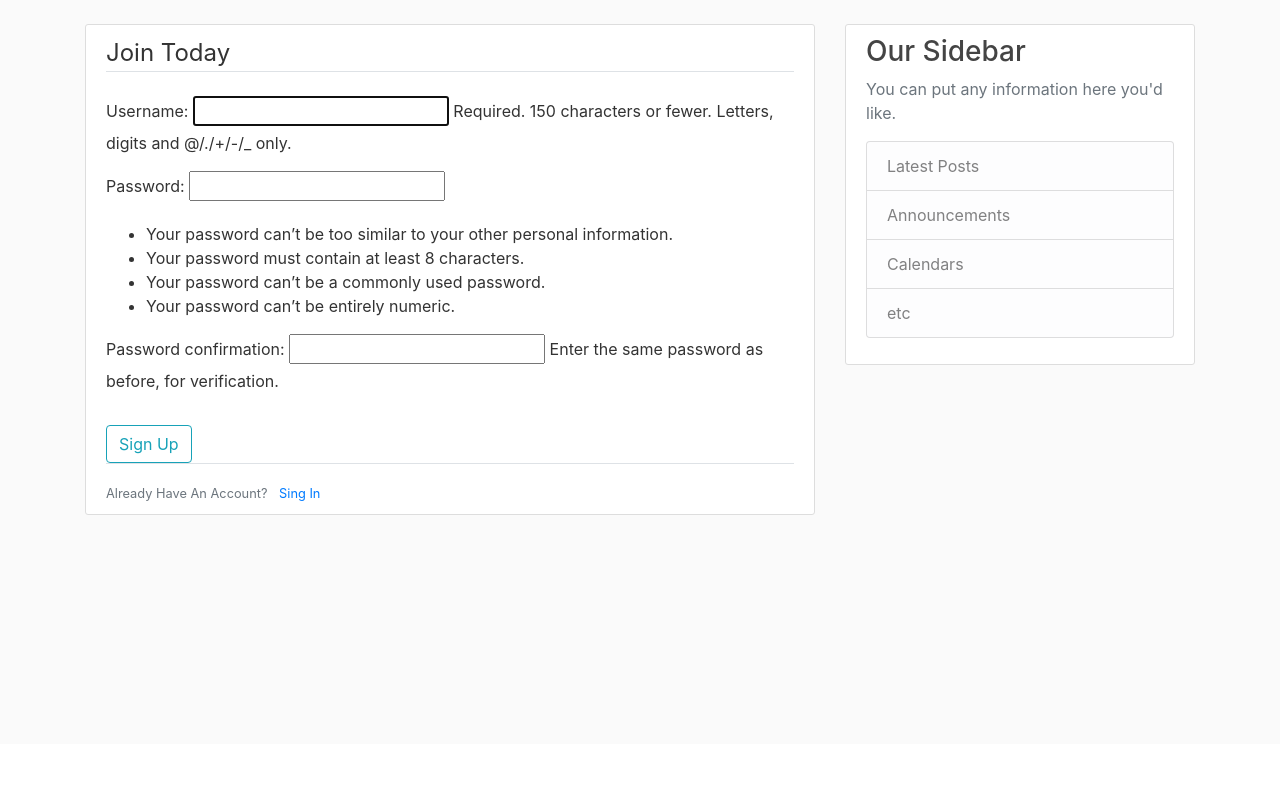
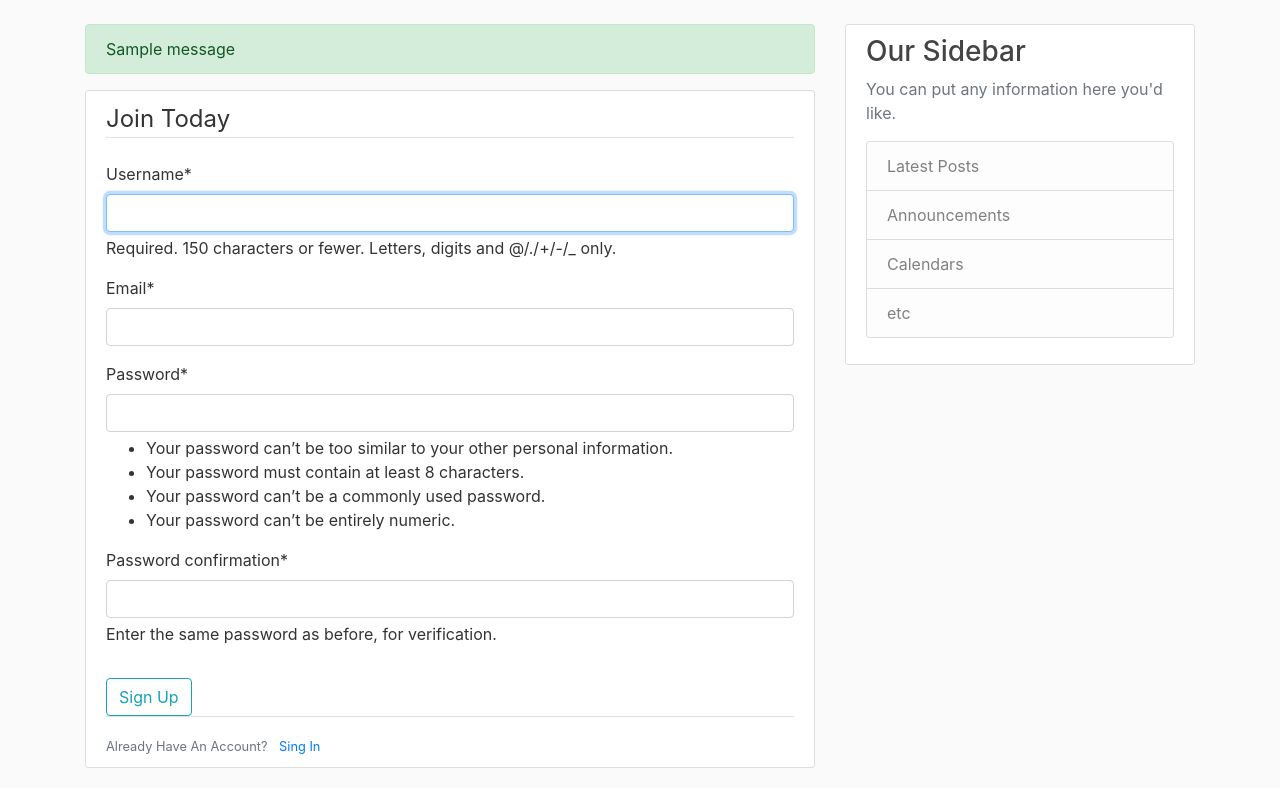
Before and after one commit to GRuizV/DjangoBlogsite, a Django app: page /register/ in a window 1280 px wide. Shown: the part 56-844 px from the top of the page. Before the commit the page ends 571 px from the top, so only its background shows below. Run offline with Django 5.2, Linux system fonts and the light colour scheme; one stand-in notice (Sample message) is shown; some libraries are stand-ins or nearby versions.

Commit message:
Changes
- Register views validate the request passed is a POST request and checks the request is complying.

- Base.html modified to show flash messages.

- forms.py created to inherit from the django built-in UserCreationForm and include the email as input in the form.

- crispy forms added as app in project setting.py.

- register.html modified to handle the forms with Crispy Forms.

```diff
--- a/django_blogsite_dir/blog/templates/blog/base.html
+++ b/django_blogsite_dir/blog/templates/blog/base.html
@@ -52,6 +52,13 @@
     <main role="main" class="container">
         <div class="row">
           <div class="col-md-8">
+            {% if messages %} <!-- Flash Messages -->
+              {% for message in messages %}
+              <div class="alert alert-{{ message.tags }}">
+                {{ message }}
+              </div>
+              {% endfor %}
+            {% endif %} <!-- End of the Flash Messages -->
             {% block content %}{% endblock %}
           </div>
           <div class="col-md-4">
--- /dev/null
+++ b/django_blogsite_dir/users/forms.py
@@ -0,0 +1,12 @@
+from django import forms
+from django.contrib.auth.models import User
+from django.contrib.auth.forms import UserCreationForm
+
+
+class UserRegisterForm(UserCreationForm):
+
+    email = forms.EmailField()
+
+    class Meta:
+        model = User
+        fields = ['username', 'email', 'password1', 'password2']
--- a/django_blogsite_dir/users/templates/users/register.html
+++ b/django_blogsite_dir/users/templates/users/register.html
@@ -1,4 +1,5 @@
 {% extends "blog/base.html" %}
+{% load crispy_forms_tags %}
 
 {% block content %}
     <div class="content-section">
@@ -6,7 +7,7 @@
             {% csrf_token %} <!-- 'csrf_token' is a security tag -->
             <fieldset class = "form-group">
                 <legend class="border-bottom mb-4">Join Today</legend>
-                {{ form.as_p }}
+                {{ form|crispy }}
             </fieldset>
             <div clas="form-group">
                 <button class="btn btn-outline-info" type="submit">Sign Up</button>
--- a/django_blogsite_dir/users/views.py
+++ b/django_blogsite_dir/users/views.py
@@ -1,14 +1,21 @@
-from django.shortcuts import render
+from django.shortcuts import render, redirect
 from django.http import HttpResponse, HttpRequest
-from django.contrib.auth.forms import UserCreationForm
+from django.contrib import messages
+from .forms import UserRegisterForm
 
 
 def register(request: HttpRequest) -> HttpResponse:
 
     if request.method == 'POST':
-        form = UserCreationForm(request.POST)
+        form = UserRegisterForm(request.POST)
+
+        if form.is_valid():
+            form.save() # This saves the User if the form is valid
+            username = form.cleaned_data.get('username')
+            messages.success(request, f'Account created for {username}!')   # Flash message
+            return redirect('blog-home')
 
     else:
-        form = UserCreationForm()
+        form = UserRegisterForm()
 
     return render(request, 'users/register.html', context = {'form': form} )
```
Also changed, not shown: django_blogsite_dir/django_blogsite_dir/settings.py (+8 -0 lines), django_blogsite_dir/db.sqlite3.
